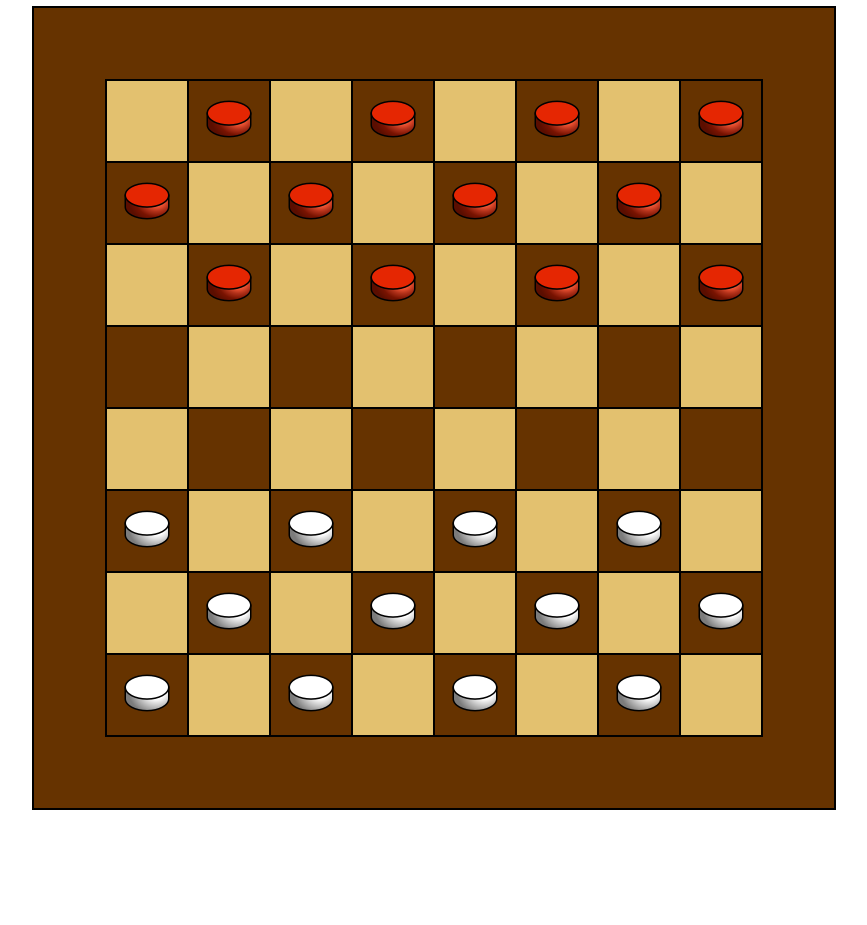
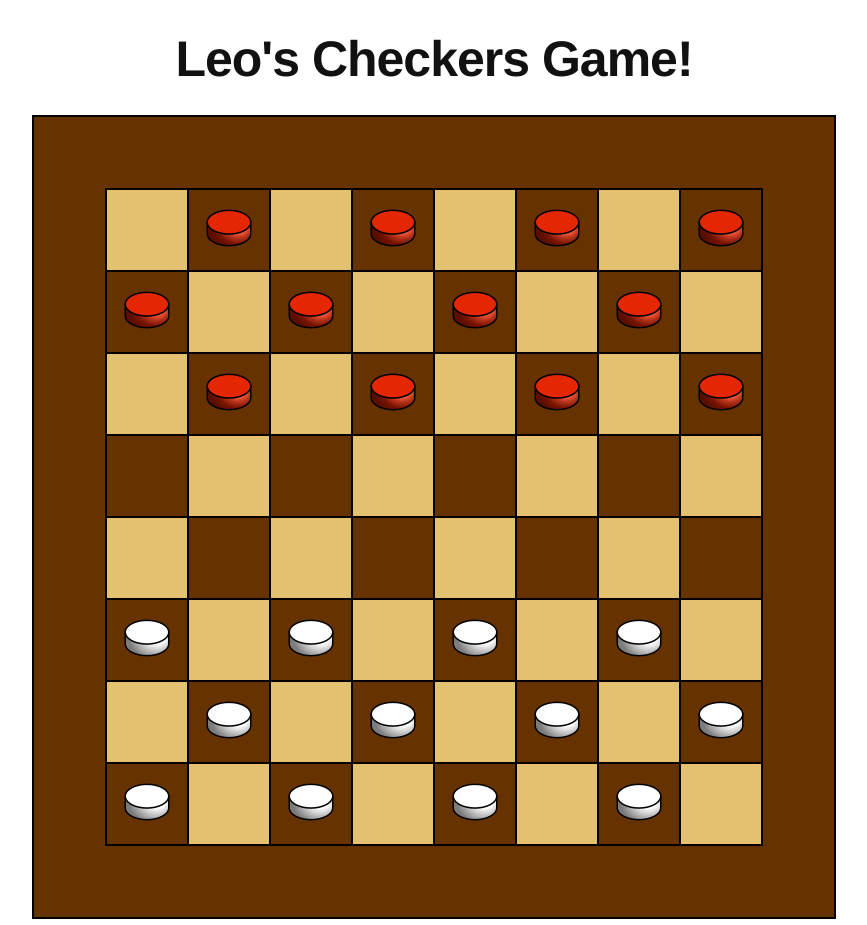
Before and after one commit to leopariente/checkers, a plain HTML site: page index.html in a window 1280 px wide. Shown: the whole page, without its empty margins (206-1073 px from the left). Before the commit the page ends 816 px from the top, so only its background shows below. Drawn offline with Linux system fonts and the light colour scheme.

Commit message:
minor changes, added link to video in readme

```diff
--- a/BoardData.js
+++ b/BoardData.js
@@ -91,10 +91,9 @@ class BoardData {
     } else {
       this.whiteEaten++;
     }
-    this.pieceInDanger = undefined;
   }
 
-  // updates the winner property if there is a winner
+  // returns winner if there is a winner
   checkWinner() {
     if (this.redEaten === 12) {
       return "White";
--- a/checkers.js
+++ b/checkers.js
@@ -41,8 +41,7 @@ function tryMove(row, col) {
     playingPiece = boardData.getPiece(row, col);
     if (playingPiece !== undefined && playingPiece.type === boardData.turn) {
       if (
-        (boardData.checkJumpsAvailable() &&
-          playingPiece.getJumps().length !== 0) ||
+        (playingPiece.getJumps().length !== 0) ||
         !boardData.checkJumpsAvailable()
       ) {
         let possibleMoves = playingPiece.getPossibleMoves(boardData);
--- a/index.html
+++ b/index.html
@@ -9,6 +9,6 @@
     <script src="BoardData.js"></script>
 </head>
 <body>
-
+    <h1 class="title">Leo's Checkers Game!</h1>
 </body>
 </html>
--- a/styles.css
+++ b/styles.css
@@ -52,3 +52,20 @@
     border-radius: 10px;
     font-size: 50px;
   }
+
+  body {
+    display: flex column;
+    justify-content: center;
+    align-items: center;
+    position: relative;
+  }
+
+  .title {
+    color: #111;
+    font-family: "Helvetica Neue", sans-serif;
+    font-size: 50px;
+    font-weight: bold;
+    letter-spacing: -1px;
+    line-height: 1;
+    text-align: center;
+  }
```
Also changed, not shown: README.md.
